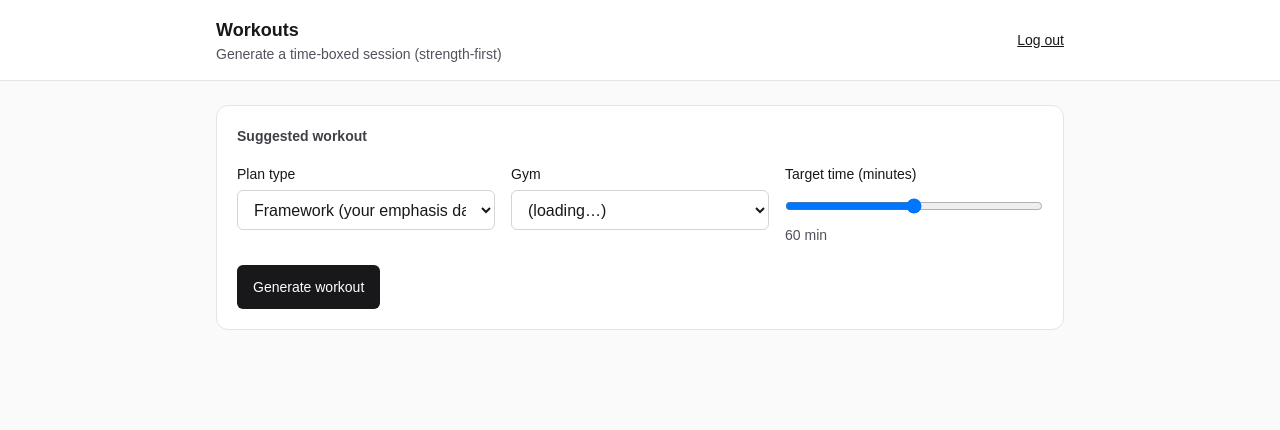
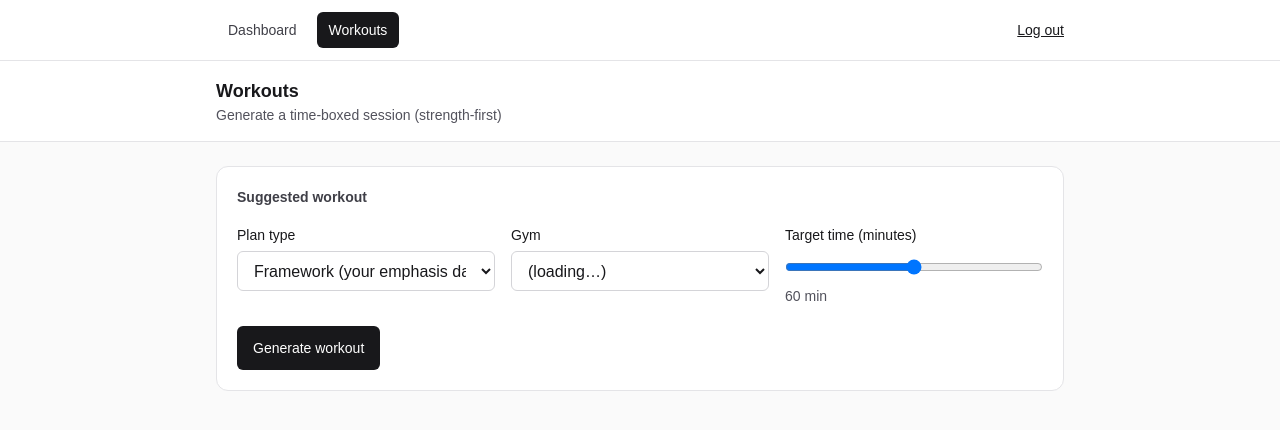
Before and after one commit to admin-a-a-ron/oc-health-app, a Next.js app: page /workouts in a window 1280 px wide. Shown: the top 430 px of the page. Built offline with nearby package versions, Linux system fonts and the light colour scheme.

Commit message:
Add top navigation between dashboard and workouts

```diff
--- a/src/app/weights/page.tsx
+++ b/src/app/weights/page.tsx
@@ -4,6 +4,7 @@ import { useEffect, useMemo, useState } from "react";
 import { useRouter } from "next/navigation";
 import { WeightChart } from "./weightChart";
 import { clearToken, getToken } from "@/lib/clientAuth";
+import TopNav from "@/components/TopNav";
 
 type DailyMetricsRow = {
   date: string;
@@ -114,24 +115,15 @@ export default function WeightsPage() {
     setWeight("");
   }
 
-  function onLogout() {
-    clearToken();
-    router.replace("/login");
-  }
-
   const latestMetrics = metrics.length ? metrics[metrics.length - 1] : null;
 
   return (
     <div className="min-h-screen bg-zinc-50 text-zinc-900">
+      <TopNav />
       <header className="border-b border-zinc-200 bg-white">
-        <div className="mx-auto flex max-w-4xl items-center justify-between px-6 py-4">
-          <div>
-            <h1 className="text-lg font-semibold">Weight</h1>
-            <p className="text-sm text-zinc-600">lbs + 7-day average</p>
-          </div>
-          <button className="text-sm underline" onClick={onLogout}>
-            Log out
-          </button>
+        <div className="mx-auto max-w-4xl px-6 py-4">
+          <h1 className="text-lg font-semibold">Weight</h1>
+          <p className="text-sm text-zinc-600">lbs + 7-day average</p>
         </div>
       </header>
 
--- a/src/app/workouts/[id]/page.tsx
+++ b/src/app/workouts/[id]/page.tsx
@@ -3,6 +3,7 @@
 import { useEffect, useMemo, useRef, useState } from "react";
 import { useParams, useRouter } from "next/navigation";
 import { clearToken, getToken } from "@/lib/clientAuth";
+import TopNav from "@/components/TopNav";
 
 type SessionExercise = {
   id: string;
@@ -196,6 +197,7 @@ export default function WorkoutSessionPage() {
 
   return (
     <div className="min-h-screen bg-zinc-50 text-zinc-900">
+      <TopNav />
       <header className="border-b border-zinc-200 bg-white">
         <div className="mx-auto flex max-w-4xl items-center justify-between px-6 py-4">
           <div>
--- a/src/app/workouts/page.tsx
+++ b/src/app/workouts/page.tsx
@@ -3,6 +3,7 @@
 import { useEffect, useMemo, useState } from "react";
 import { useRouter } from "next/navigation";
 import { clearToken, getToken } from "@/lib/clientAuth";
+import TopNav from "@/components/TopNav";
 
 type PlanType = "ppl" | "framework" | "full_body";
 
@@ -62,21 +63,11 @@ export default function WorkoutsPage() {
 
   return (
     <div className="min-h-screen bg-zinc-50 text-zinc-900">
+      <TopNav />
       <header className="border-b border-zinc-200 bg-white">
-        <div className="mx-auto flex max-w-4xl items-center justify-between px-6 py-4">
-          <div>
-            <h1 className="text-lg font-semibold">Workouts</h1>
-            <p className="text-sm text-zinc-600">Generate a time-boxed session (strength-first)</p>
-          </div>
-          <button
-            className="text-sm underline"
-            onClick={() => {
-              clearToken();
-              router.replace("/login?next=/workouts");
-            }}
-          >
-            Log out
-          </button>
+        <div className="mx-auto max-w-4xl px-6 py-4">
+          <h1 className="text-lg font-semibold">Workouts</h1>
+          <p className="text-sm text-zinc-600">Generate a time-boxed session (strength-first)</p>
         </div>
       </header>
 
--- /dev/null
+++ b/src/components/TopNav.tsx
@@ -0,0 +1,44 @@
+"use client";
+
+import Link from "next/link";
+import { usePathname, useRouter } from "next/navigation";
+import { clearToken } from "@/lib/clientAuth";
+
+function cls(active: boolean) {
+  return active
+    ? "rounded-md bg-zinc-900 px-3 py-2 text-sm font-medium text-white"
+    : "rounded-md px-3 py-2 text-sm font-medium text-zinc-700 hover:bg-zinc-100";
+}
+
+export default function TopNav() {
+  const pathname = usePathname();
+  const router = useRouter();
+
+  const onDashboard = pathname === "/dashboard" || pathname === "/weights";
+  const onWorkouts = pathname.startsWith("/workouts");
+
+  return (
+    <div className="border-b border-zinc-200 bg-white">
+      <div className="mx-auto flex max-w-4xl items-center justify-between px-6 py-3">
+        <div className="flex items-center gap-2">
+          <Link href="/dashboard" className={cls(onDashboard)}>
+            Dashboard
+          </Link>
+          <Link href="/workouts" className={cls(onWorkouts)}>
+            Workouts
+          </Link>
+        </div>
+
+        <button
+          className="text-sm underline"
+          onClick={() => {
+            clearToken();
+            router.replace("/login");
+          }}
+        >
+          Log out
+        </button>
+      </div>
+    </div>
+  );
+}
```
